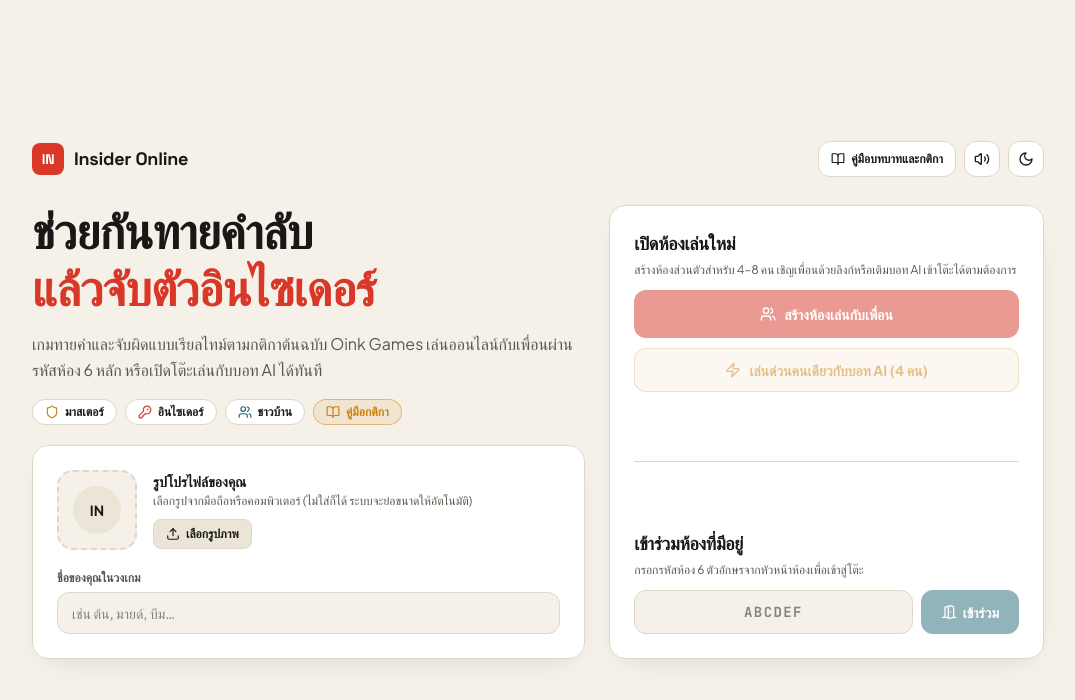
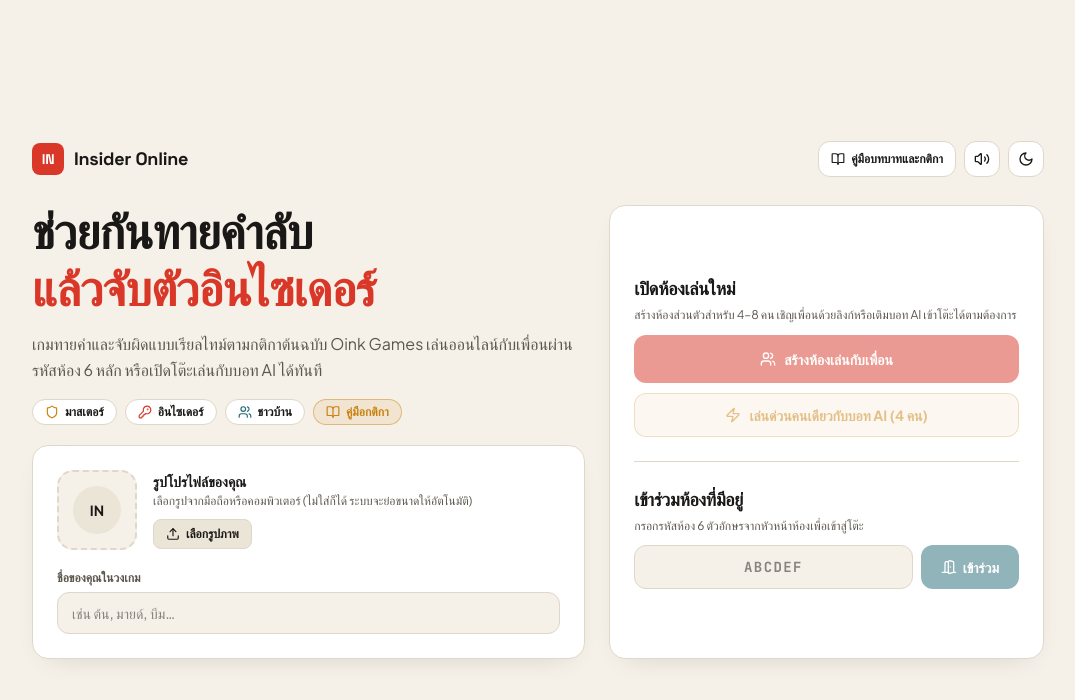
Before and after one commit to Limitbreakzz/Insider-game, a React (Vite) app: page / in a window 1280 px wide. Shown: the top 700 px of the page, without its empty margins (102-1177 px from the left). Built offline with nearby package versions, Linux system fonts and the light colour scheme; no server answers; a web font is replaced by a local one.

Commit message:
Tighten spacing inside HomePage actions card

```diff
--- a/src/pages/HomePage.jsx
+++ b/src/pages/HomePage.jsx
@@ -213,7 +213,7 @@ export function HomePage() {
       </section>
 
       {/* ฝั่งขวา: ปุ่มสร้างห้อง / เล่นด่วน / เข้าห้อง */}
-      <aside className="tabletop-card animate-card-pop flex h-full flex-col justify-between gap-5 rounded-2xl p-6">
+      <aside className="tabletop-card animate-card-pop flex h-full flex-col justify-center gap-6 rounded-2xl p-6">
         {savedSession?.roomCode && (<div className="space-y-3 rounded-xl border border-[var(--accent-master)]/45 bg-[var(--accent-master)]/10 p-4">
             <div className="flex items-center justify-between gap-2">
               <h2 className="font-display text-sm font-bold text-[var(--accent-master)]">
```
